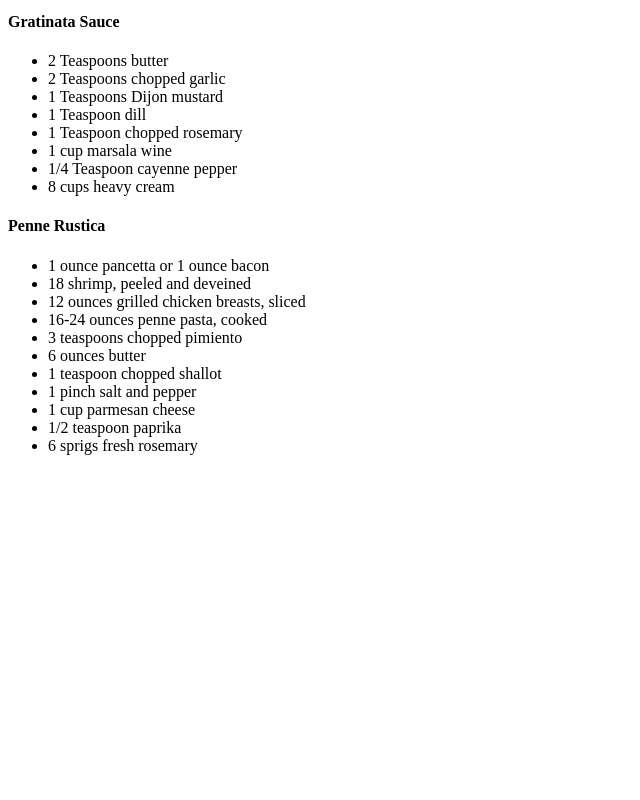
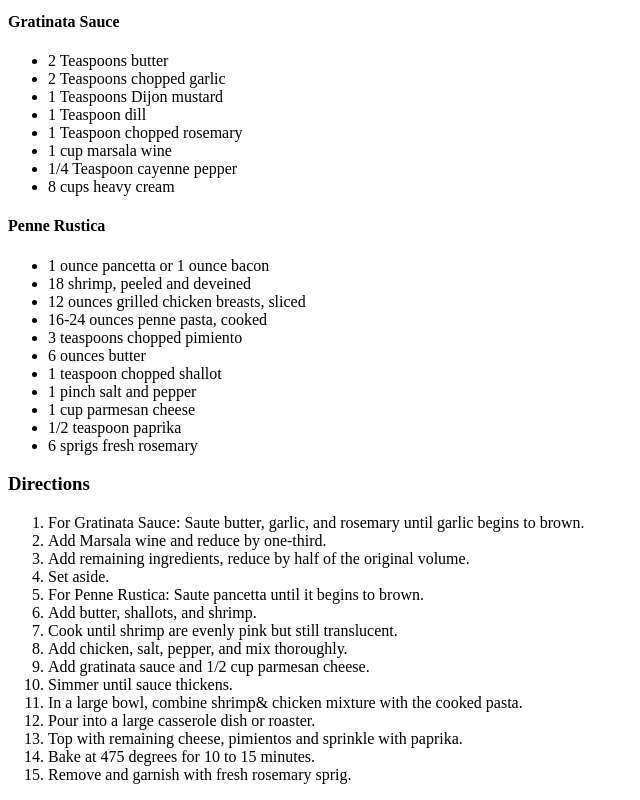
Before and after one commit to Gabriel-Giani/odin-recipes, a plain HTML site: page recipes/penneRustica.html in a window 1280 px wide. Shown: the part 525-1325 px from the top of the page, without its empty margins (0-640 px from the left). Before the commit the page ends 996 px from the top, so only its background shows below. Drawn offline with Linux system fonts and the light colour scheme.

Commit message:
feat: add penne rustica receipe directions

```diff
--- a/recipes/penneRustica.html
+++ b/recipes/penneRustica.html
@@ -61,5 +61,23 @@
         <li>1/2 teaspoon paprika</li>
         <li>6 sprigs fresh rosemary</li>
     </ul>
+    <h3>Directions</h3>
+    <ol>
+        <li>For Gratinata Sauce: Saute butter, garlic, and rosemary until garlic begins to brown.</li>
+        <li>Add Marsala wine and reduce by one-third.</li>
+        <li>Add remaining ingredients, reduce by half of the original volume.</li>
+        <li>Set aside.</li>
+        <li>For Penne Rustica: Saute pancetta until it begins to brown.</li>
+        <li>Add butter, shallots, and shrimp.</li>
+        <li>Cook until shrimp are evenly pink but still translucent.</li>
+        <li>Add chicken, salt, pepper, and mix thoroughly.</li>
+        <li>Add gratinata sauce and 1/2 cup parmesan cheese.</li>
+        <li>Simmer until sauce thickens.</li>
+        <li>In a large bowl, combine shrimp& chicken mixture with the cooked pasta.</li>
+        <li>Pour into a large casserole dish or roaster.</li>
+        <li>Top with remaining cheese, pimientos and sprinkle with paprika.</li>
+        <li>Bake at 475 degrees for 10 to 15 minutes.</li>
+        <li>Remove and garnish with fresh rosemary sprig.</li>
+    </ol>
 </body>
 </html>
```
